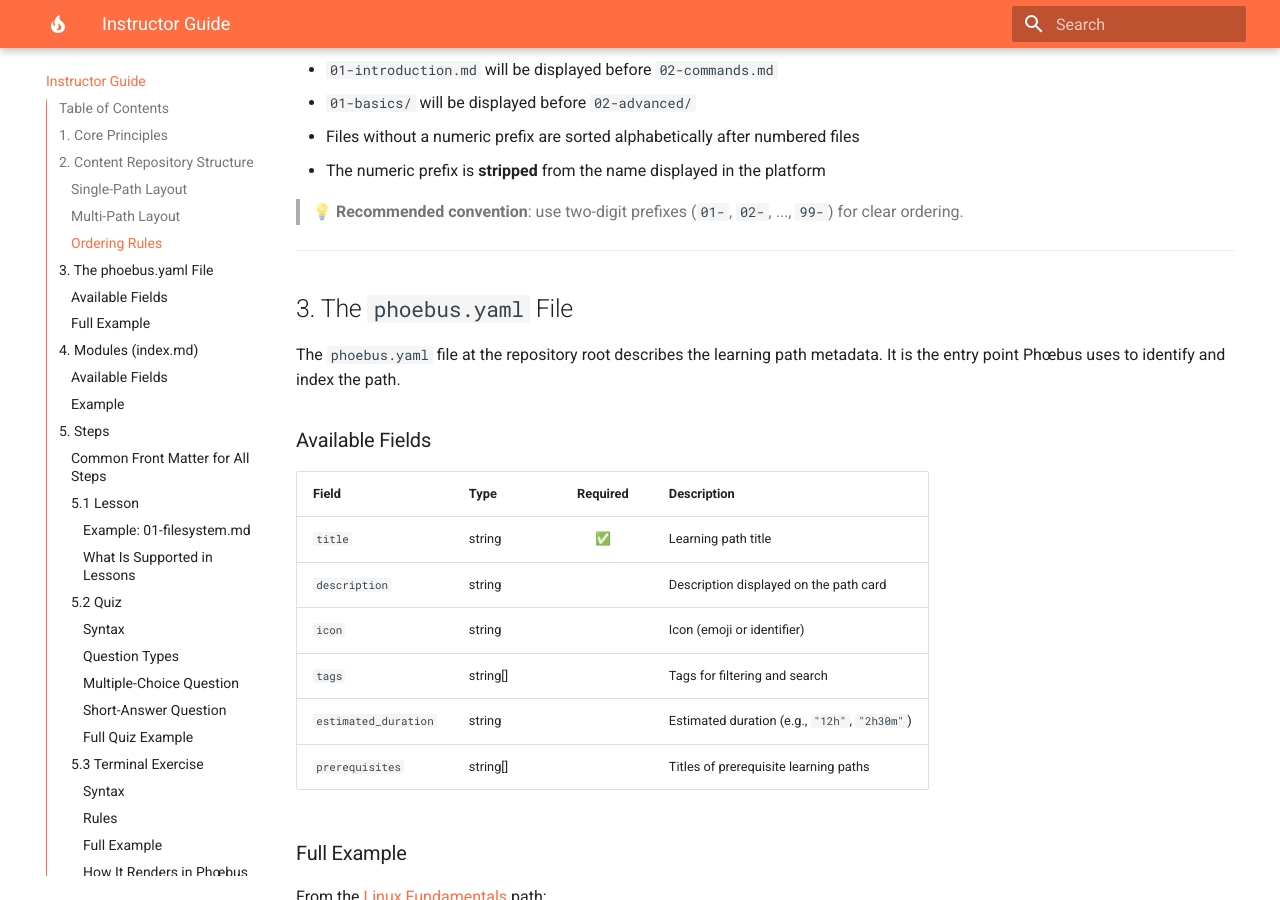
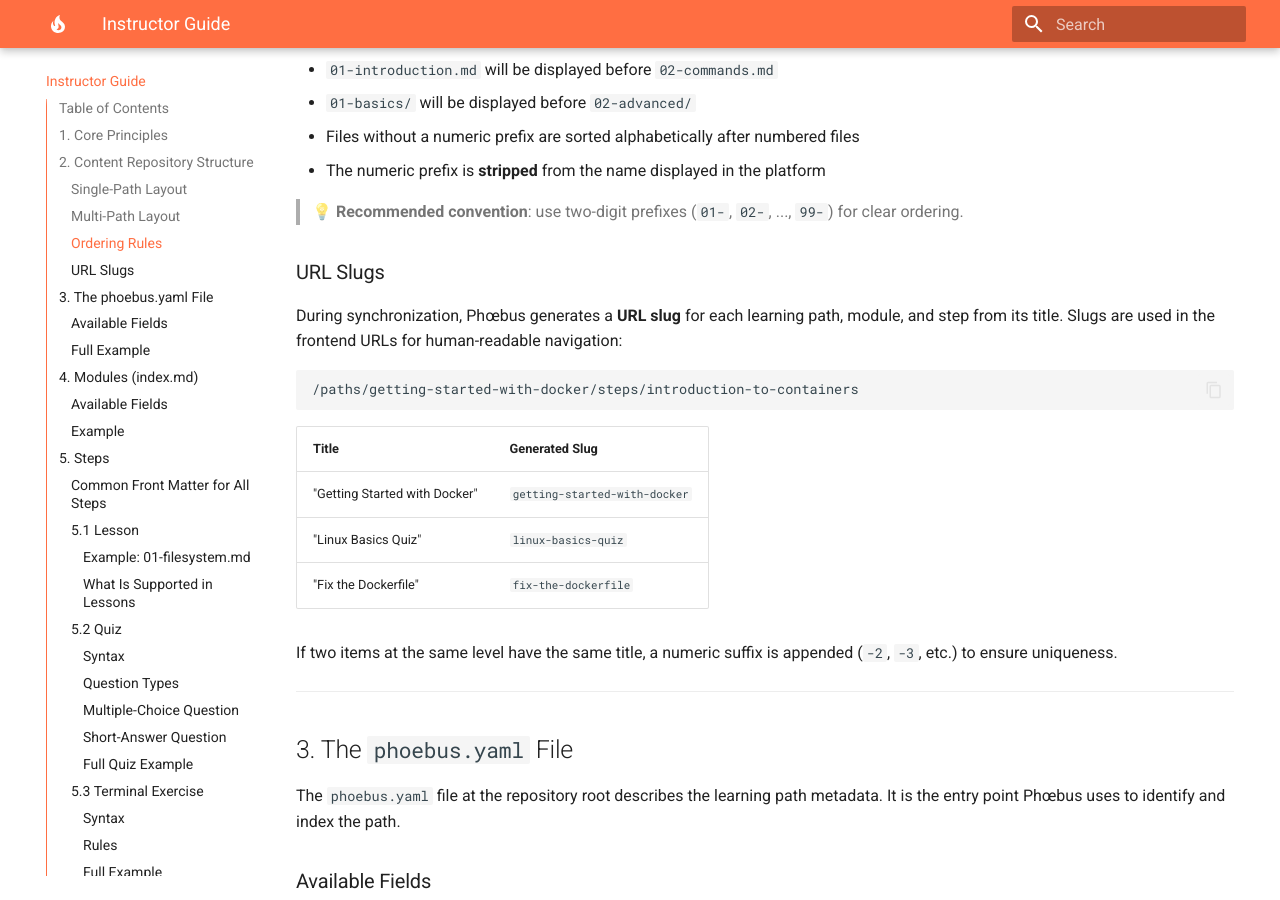
Before and after one commit to fsamin/phoebus, an MkDocs documentation site: the page built from docs/instructor-guide.md, in a window 1280 px wide and 900 px high, scrolled down 2599 px. Built offline with MkDocs 1.6.1 and Material for MkDocs 9.7.7, drawn with Linux system fonts in a browser that asks for light colours.

Commit message:
docs: add frontend slug routing and SSH auth notes
- README: add Frontend Routes section after API table explaining slug-based URLs,
  UUID-to-slug redirects, and auto-generation from titles
- README: add SSH Git Auth feature noting openssh-client in Docker image
- Instructor guide: add URL Slugs subsection in content structure section
  with slug generation examples and uniqueness suffix behavior

Co-authored-by: Copilot <223556219+Copilot@users.noreply.github.com>

````diff
--- a/docs/instructor-guide.md
+++ b/docs/instructor-guide.md
@@ -107,6 +107,22 @@ The order of modules and steps is determined by the **numeric prefix** of the fi
 - The numeric prefix is **stripped** from the name displayed in the platform
 
 > 💡 **Recommended convention**: use two-digit prefixes (`01-`, `02-`, ..., `99-`) for clear ordering.
+
+### URL Slugs
+
+During synchronization, Phœbus generates a **URL slug** for each learning path, module, and step from its title. Slugs are used in the frontend URLs for human-readable navigation:
+
+```
+/paths/getting-started-with-docker/steps/introduction-to-containers
+```
+
+| Title | Generated Slug |
+|-------|---------------|
+| "Getting Started with Docker" | `getting-started-with-docker` |
+| "Linux Basics Quiz" | `linux-basics-quiz` |
+| "Fix the Dockerfile" | `fix-the-dockerfile` |
+
+If two items at the same level have the same title, a numeric suffix is appended (`-2`, `-3`, etc.) to ensure uniqueness.
 
 ---
 
````
Also changed, not shown: README.md (+13 -0 lines).
